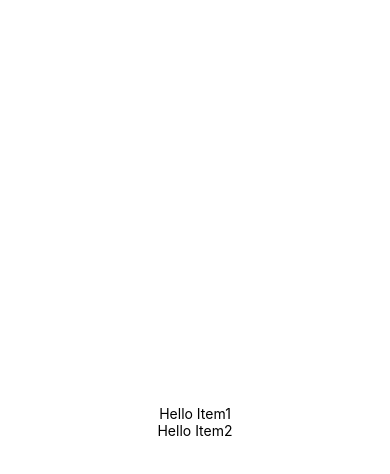
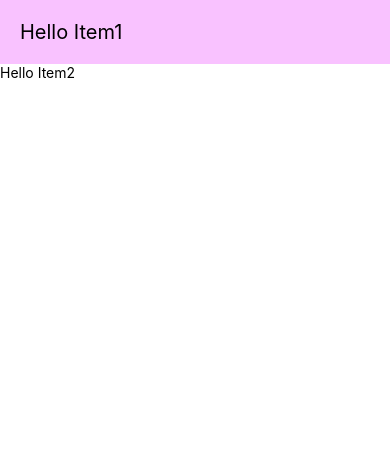
Before and after one commit to deploy-edu/CustomComponent, a React Native app: screen / in a window 390 px wide. Shown: the top 474 px of the page. Built offline with nearby package versions, Linux system fonts and the light colour scheme.

Commit message:
Item 스타일 추가

```diff
--- a/App.tsx
+++ b/App.tsx
@@ -7,8 +7,8 @@ type Props = {
 
 const Item: FC<Props> = ({ title }) => {
   return (
-    <View>
-      <Text>{title}</Text>
+    <View style={styles.item}>
+      <Text style={styles.itemText}>{title}</Text>
     </View>
   );
 };
@@ -34,7 +34,12 @@ const styles = StyleSheet.create({
   container: {
     flex: 1,
     backgroundColor: '#fff',
-    alignItems: 'center',
-    justifyContent: 'center',
+  },
+  item: {
+    padding: 20,
+    backgroundColor: '#f9c2ff',
+  },
+  itemText: {
+    fontSize: 20,
   },
 });
```
